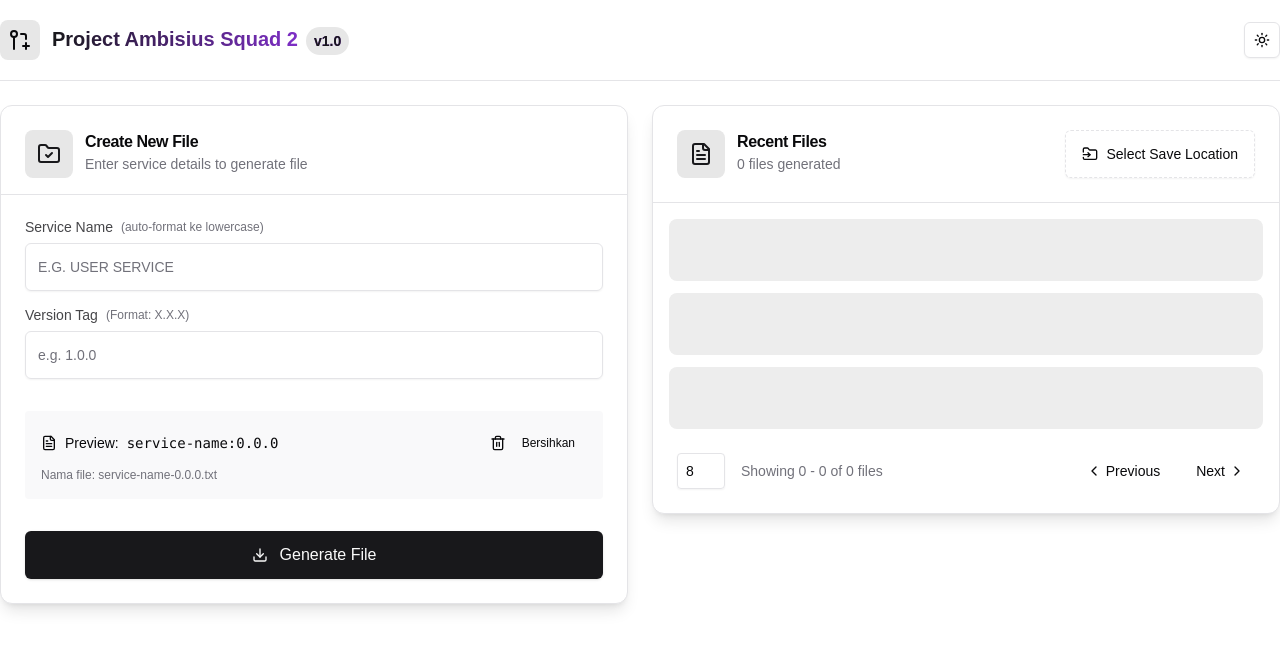
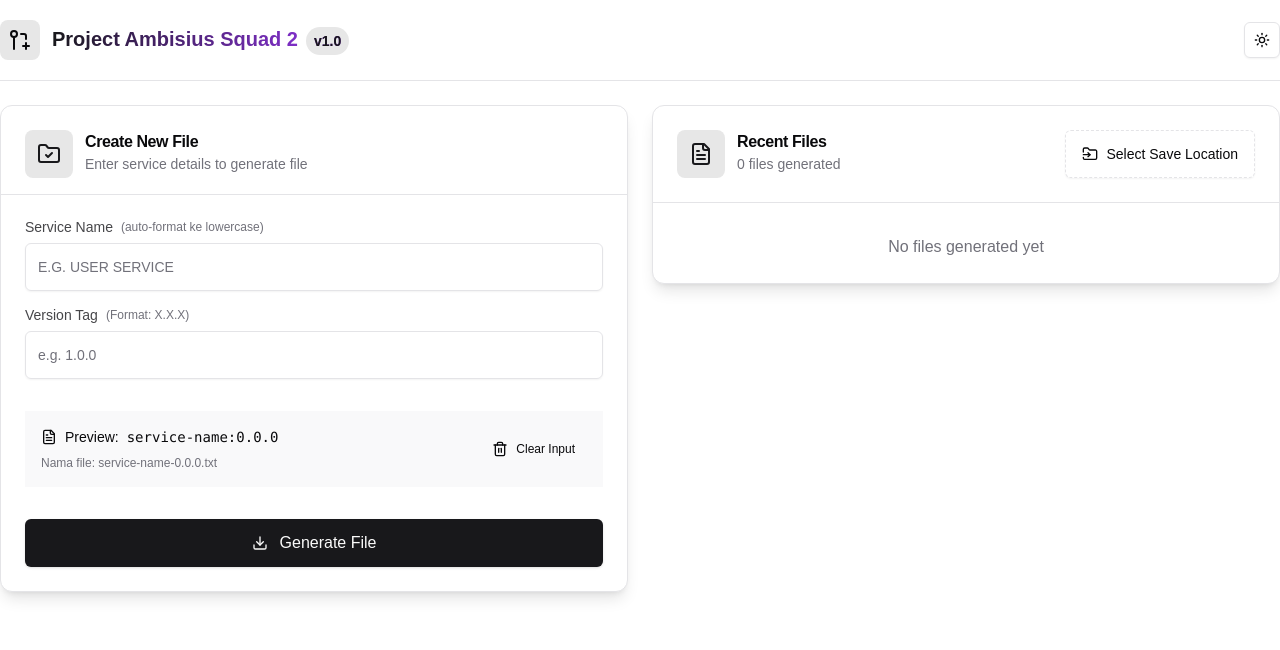
Before and after one commit to teukumunawark/git-tag, a Next.js app: page / in a window 1280 px wide. Shown: the top 650 px of the page. Built offline with nearby package versions, Linux system fonts and the light colour scheme.

Commit message:
feat: fix ui bug

```diff
--- a/app/page.tsx
+++ b/app/page.tsx
@@ -304,17 +304,26 @@ export default function Home() {
                                         />
                                     </div>
 
-                                    <div className="mt-4 p-4 bg-muted/50 rounded">
-                                        <div className="flex items-center gap-2 text-sm">
+                                    <div className="mt-4 p-4 bg-muted/50 flex items-center">
+                                        <div className="h-full w-full">
+                                            <div className="flex flex-wrap items-center gap-2 text-sm">
+                                                <div className="flex items-center gap-2 flex-shrink-0">
                                                     <FileText className="h-4 w-4"/>
-                                            <span className="font-medium">Preview:</span>
-                                            <pre className="flex-1">
+                                                    <span className="font-medium hidden sm:inline">Preview:</span>
+                                                </div>
+                                                <pre className="flex-1 min-w-[200px] truncate break-words">
                                                 {serviceNameWatch || 'service-name'}:{tagWatch || '0.0.0'}
                                             </pre>
+                                            </div>
+                                            <div className="mt-2 text-xs text-muted-foreground truncate">
+                                                Nama file: {fileNamePreview}
+                                            </div>
+                                        </div>
                                         <Button
                                             variant="ghost"
                                             size="sm"
                                             type="button"
+                                            className="ml-auto sm:ml-0 gap-0 flex items-center hover:bg-primary/30"
                                             onClick={() => {
                                                 form.reset({
                                                     serviceName: "",
@@ -327,14 +336,9 @@ export default function Home() {
                                                 });
                                             }}
                                         >
-                                                <Trash2
-                                                    className="h-4 w-4 mr-2"/>
-                                                Bersihkan
+                                            <Trash2 className="sm:mr-2"/>
+                                            <span className="hidden sm:inline text-[0.775]">Clear Input</span>
                                         </Button>
-                                        </div>
-                                        <div className="mt-2 text-xs text-muted-foreground">
-                                            Nama file: {fileNamePreview}
-                                        </div>
                                     </div>
 
                                     <div className="space-y-4">
@@ -456,16 +460,11 @@ export default function Home() {
                                     )
                                 })
                             ) : (
-                                <div className="space-y-3">
-                                    {Array(3)
-                                        .fill(0)
-                                        .map((_, i) => (
-                                            <Skeleton key={i} className="h-[62px] w-full rounded-lg"/>
-                                        ))}
-                                </div>
+                                <div></div>
                             )}
                         </CardContent>
-                        <CardFooter className="flex pt-2">
+                        {recentFiles.length > 0
+                            ? <CardFooter className="flex pt-2">
                                 <Input
                                     id="itemsPerPage"
                                     type="number"
@@ -500,8 +499,8 @@ export default function Home() {
                                                     href="#"
                                                     isActive={currentPage === page}
                                                     onClick={(e) => {
-                                                    e.preventDefault()
-                                                    setCurrentPage(page)
+                                                        e.preventDefault();
+                                                        setCurrentPage(page);
                                                     }}
                                                 >
                                                     {page}
@@ -527,6 +526,11 @@ export default function Home() {
                                     </PaginationContent>
                                 </Pagination>
                             </CardFooter>
+                            : <div>
+                                <CardContent className="text-center">
+                                    <p className="text-muted-foreground">No files generated yet</p>
+                                </CardContent>
+                            </div>}
                     </Card>
                 </div>
             </div>
```
Lines whose indentation alone changed are shown as unchanged.
